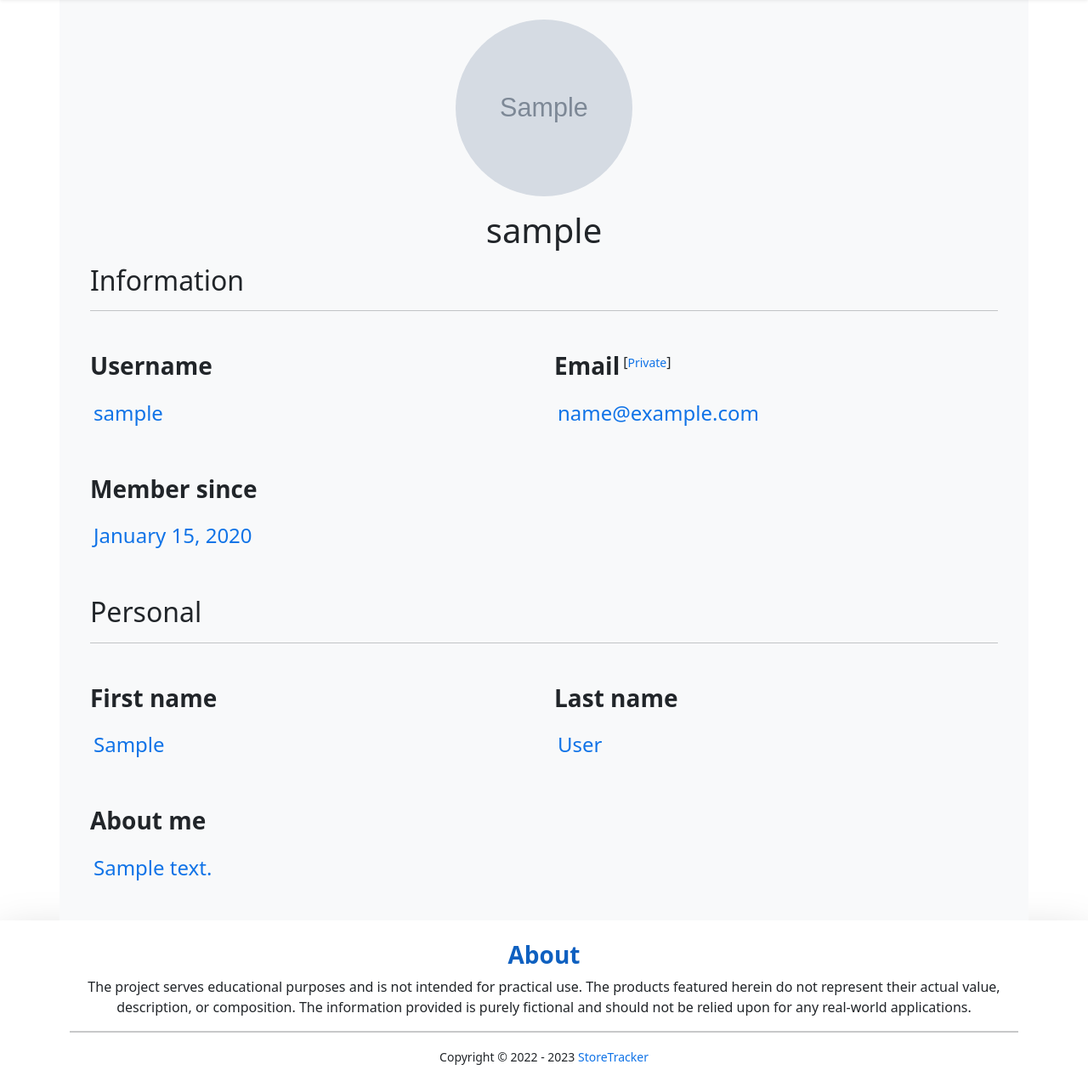
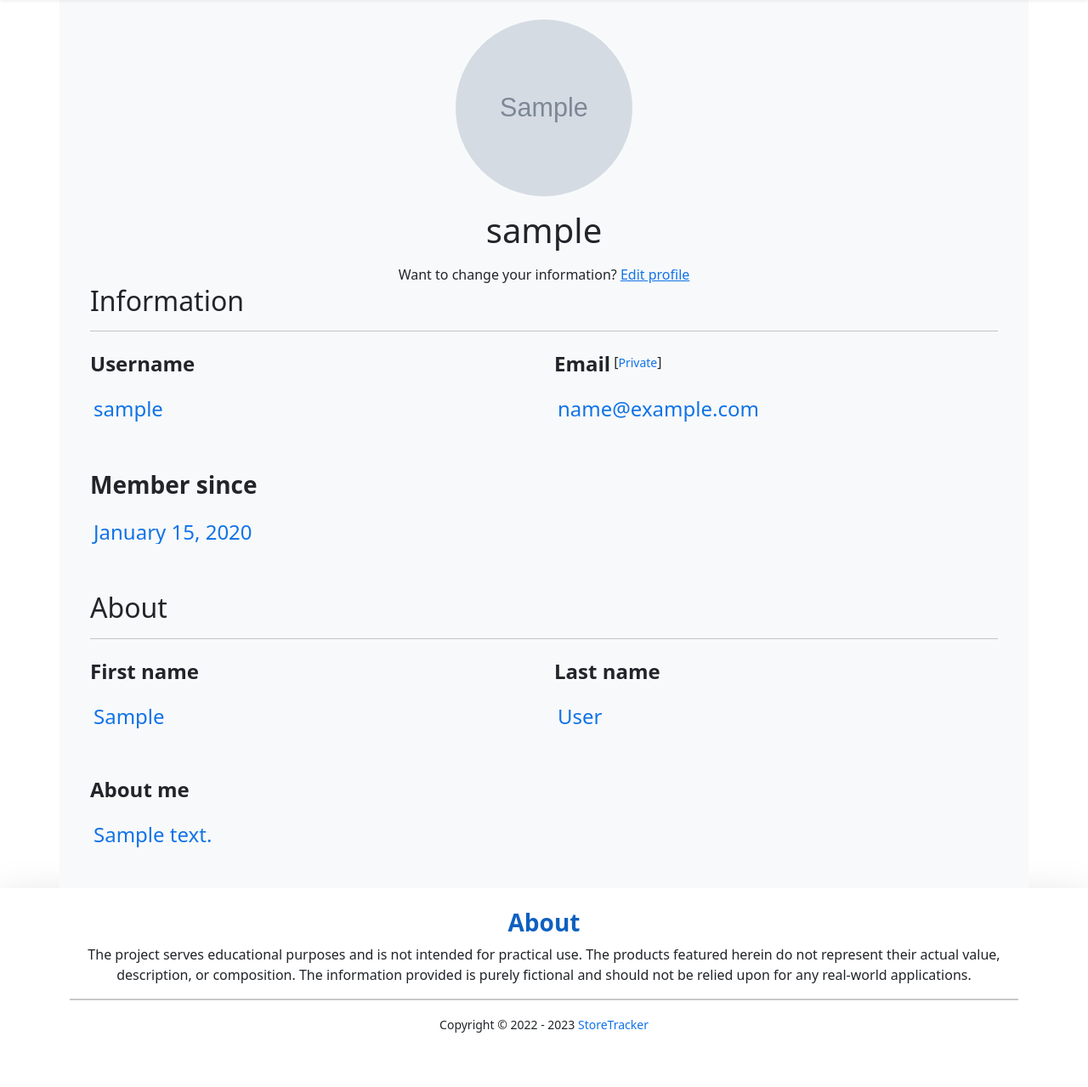
Before and after one commit to FCTL3314/HealthNutrition-Backend, a Django app: a page that uses frontend/templates/users/profile/profile.html in a window 1280 px wide. Shown: the part 92-1371 px from the top of the page at 85% size. After the commit the page ends 1307 px from the top, so only its background shows below. Run offline with Django 4.2, Linux system fonts and the light colour scheme; a user stored in the database is signed in; tables that the repository leaves empty hold one stand-in row (values such as "Sample post"); grey boxes marked "Sample" are stand-in pictures; parts of the project's set-up code (start-up, migrations or seed data) failed here and were passed over; some libraries are stand-ins or nearby versions.

Commit message:
Change templates design

```diff
--- a/frontend/static/css/style.css
+++ b/frontend/static/css/style.css
@@ -103,9 +103,25 @@ body {
     margin-top: 50px;
 }
 
+.search-wrapper {
+    width: 75%;
+}
+
 
 @media (max-width: 1550px) {
     .btn-up {
         display: none !important;
     }
 }
+
+@media (max-width: 1199px) {
+    .search-wrapper {
+        width: 85%;
+    }
+}
+
+@media (max-width: 991px) {
+    .search-wrapper {
+        width: 95%;
+    }
+}
--- a/frontend/templates/base_card_list.html
+++ b/frontend/templates/base_card_list.html
@@ -2,7 +2,7 @@
 {% load static %}
 
 {% block content %}
-  <div class="w-75 text-center mx-auto pt-4 mb-3">
+  <div class="search-wrapper text-center mx-auto pt-4 mb-3">
     <h1 class="text-main">StoreTracker</h1>
     <p class="fs-4">
       Discover unbeatable deals and unlock the power of price comparison across global leading retailers on our
--- a/frontend/templates/products/inclusions/product_card.html
+++ b/frontend/templates/products/inclusions/product_card.html
@@ -72,7 +72,7 @@
                1.828-2.2 1.939V8.73l.348.086z"></path>
       </svg>
       <span class="fw-semibold">{{ object.price }}$</span>
-      {% if price_avg %}
+      {% if price__avg %}
         {% with object.price|price_subtract:price__avg as price_difference %}
           {% if price_difference < 0 %}
             <span class="text-success fw-semibold">
--- a/frontend/templates/products/product_detail.html
+++ b/frontend/templates/products/product_detail.html
@@ -25,7 +25,7 @@
         <li class="list-group-item bg-light">
           <span class="fs-5">
             <span class="fw-semibold">Store:</span>
-              <a class="link-main" href="{% url 'stores:store-detail' object.store.slug %}">
+              <a class="link-main text-decoration-underline" href="{% url 'stores:store-detail' object.store.slug %}">
               <span>{{ object.store.name }}</span>
             </a>
           </span>
--- a/frontend/templates/users/profile/profile.html
+++ b/frontend/templates/users/profile/profile.html
@@ -6,9 +6,13 @@
 
       <div class="row">
         <div class="text-center">
-          <img class="rounded-circle object-fit-cover" src="{{ user.get_image_url }}" width="208" height="208"
+          <img class="rounded-circle object-fit-cover" src="{{ object.get_image_url }}" width="208" height="208"
                alt="user_image">
           <h1 class="my-3 text-truncate">{{ object.username }}</h1>
+          {% if request.user == object %}
+            <span>Want to change your information?</span>
+            <a class="text-main-light" href="{% url 'users:profile-account' %}">Edit profile</a>
+          {% endif %}
         </div>
       </div>
 
@@ -18,15 +22,15 @@
           <div>
             <h2>Information</h2>
             <hr class="mb-0">
-            <ul class="row mt-5 list-unstyled">
+            <ul class="row mt-4 list-unstyled">
               <li class="col-6 profile-list-item">
-                <h3 class="mb-4 fw-semibold">Username</h3>
+                <h4 class="mb-4 fw-semibold">Username</h4>
                 <h4 class="text-main-light text-truncate ps-1">{{ object.username }}</h4>
               </li>
               {% if  request.user == object %}
                 <li class="col-6 profile-list-item">
                   <div class="d-flex mb-4 align-items-start">
-                    <h3 class="mb-0 me-1 fw-semibold">Email</h3>
+                    <h4 class="mb-0 me-1 fw-semibold">Email</h4>
                     <span>[<small class="text-main-light">Private</small>]</span>
                   </div>
                   <h4 class="text-main-light text-truncate ps-1">{{ object.email }}</h4>
@@ -40,23 +44,23 @@
           </div>
 
           <div class="mt-5">
-            <h2>Personal</h2>
+            <h2>About</h2>
             <hr class="mb-0">
-            <ul class="row mt-5 list-unstyled">
+            <ul class="row mt-4 list-unstyled">
               <li class="col-6 profile-list-item">
-                <h3 class="mb-4 fw-semibold">First name</h3>
+                <h4 class="mb-4 fw-semibold">First name</h4>
                 <h4 class="text-main-light text-truncate ps-1">
                   {% if object.first_name %} {{ object.first_name }} {% else %} Not specified {% endif %}
                 </h4>
               </li>
               <li class="col-6 profile-list-item">
-                <h3 class="mb-4 fw-semibold">Last name</h3>
+                <h4 class="mb-4 fw-semibold">Last name</h4>
                 <h4 class="text-main-light text-truncate ps-1">
                   {% if object.last_name %} {{ object.last_name }} {% else %} Not specified {% endif %}
                 </h4>
               </li>
               <li class="col-12 profile-list-item">
-                <h3 class="mb-4 fw-semibold">About me</h3>
+                <h4 class="mb-4 fw-semibold">About me</h4>
                 <h4 class="text-main-light text-break ps-1">
                   {% if object.about %} {{ object.about }} {% else %} Not specified {% endif %}
                 </h4>
```
